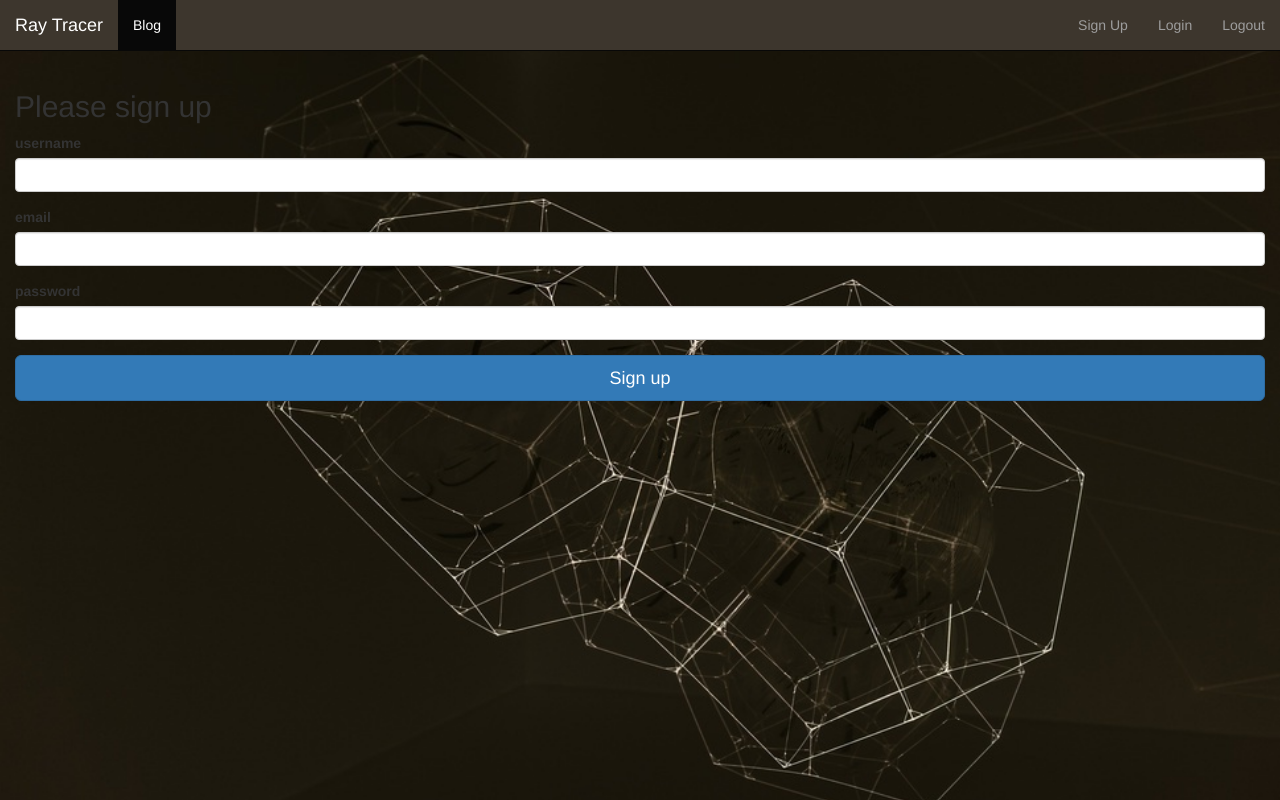
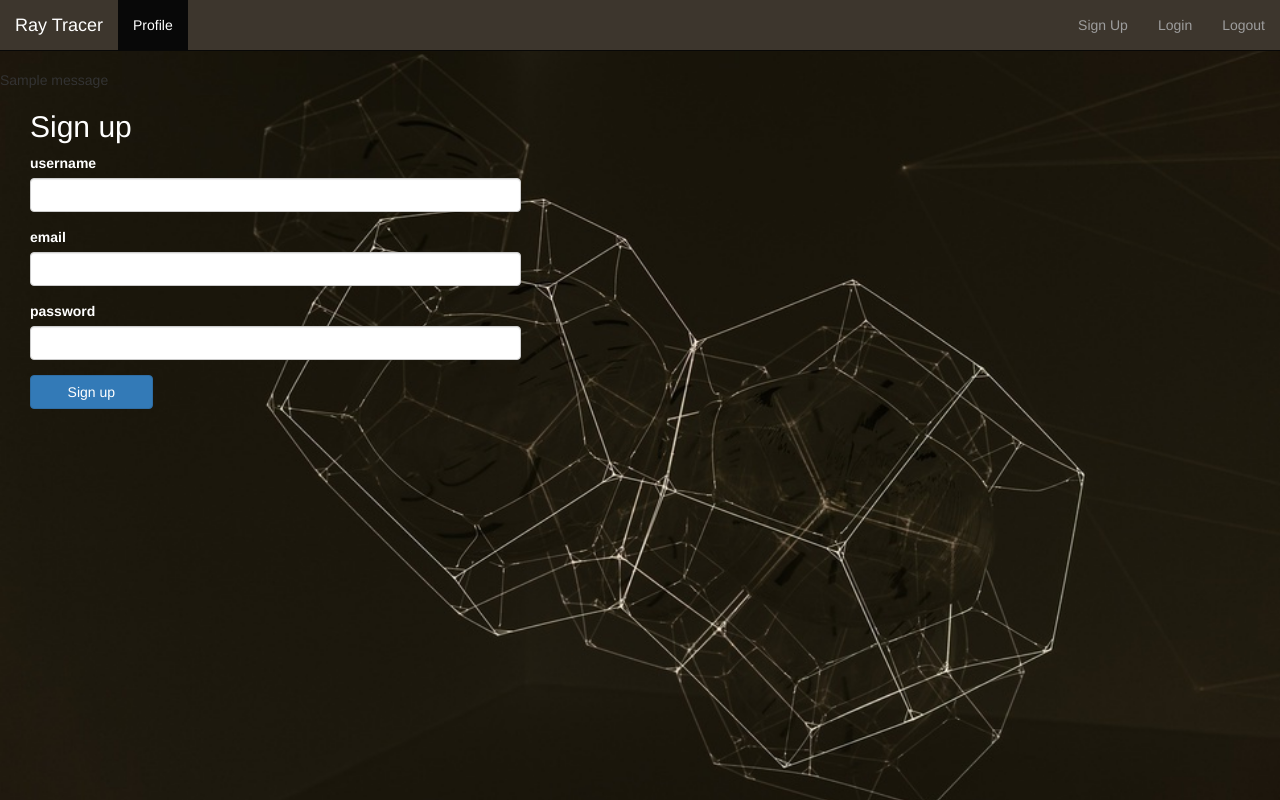
Before and after one commit to poonesh/raytracer_app, a Flask app: page /signup in a window 1280 px wide. Run offline with Flask 2, Linux system fonts and the light colour scheme; tables that the repository leaves empty hold one stand-in row (values such as "Sample post"); one stand-in notice (Sample message) is shown; some libraries are stand-ins or nearby versions.

Commit message:
Fixed Falsk-WTFform bugs

```diff
--- a/src/app.py
+++ b/src/app.py
@@ -60,7 +60,7 @@ def before_request():
 # set homepage to form.htm
 @app.route('/')
 def my_form():
-    return render_template("form.html")
+    return render_template('form.html')
 
 # route for handling login page
 @app.route('/login', methods=['GET', 'POST'])
@@ -80,10 +80,10 @@ def login():
 				# form.password.data is the plaintext password
 				# return True if the password matches and Flase otherwis
 				if login_user(user):
-					flash('You just logged in!')
+					flash('You just logged in!', 'login_message')
 					return redirect(url_for('profile_page'))
 		else:
-			flash('Error logging in!')
+			flash('Error logging in!', 'login_message_error')
 			return redirect(url_for('login'))
 	return render_template('login.html', form=form)
 
@@ -92,19 +92,25 @@ def login():
 def signup():
 	form = RegisterForm()
 	if form.validate_on_submit():
-		hashed_password = generate_password_hash(form.password.data, method="sha256")
-		new_user = Users(username=form.username.data, email=form.email.data, password=hashed_password)
-		db.session.add(new_user) #adding new python object to the session
-		db.session.commit()		 #commiting the session to the database
-		flash('You just signed up!')
-		return redirect(url_for('my_form'))
+		already_username = Users.query.filter_by(username=form.username.data).first()
+		already_email = Users.query.filter_by(email=form.email.data).first()
+		if already_username or already_email:
+			flash('username or email address taken', 'signup_unique_error')
+			return redirect(url_for('signup'))
+		else:
+			hashed_password = generate_password_hash(form.password.data, method="sha256")
+			new_user = Users(username=form.username.data, email=form.email.data, password=hashed_password)
+			db.session.add(new_user) #adding new python object to the session
+			db.session.commit()		 #commiting the session to the database
+			flash('You just signed up!', 'signup_message')
+			return redirect(url_for('my_form'))
 	return render_template('signup.html', form=form)
 
 
 @app.route('/logout')
 def logout():
 	logout_user()
-	flash('You just logged out!')
+	flash('You just logged out!', 'logout_message')
 	return redirect(url_for('my_form'))
 
 
@@ -112,7 +118,7 @@ def logout():
 @login_required
 def profile_page():
 	username = current_user.username
-	flash('Welcome, %s' %username)
+	flash('Welcome, %s' %username, 'user_profile_message')
 	id = current_user.id
 	#writing SQL query in SQLAlchemy
 	sql = text('select image from "user_image" where user_id='+str(id))
@@ -120,6 +126,7 @@ def profile_page():
 	images = []
 	for image in user_images:
 		images.append(image[0])
+		flash('images', 'image_message')
 	return render_template('profile.html', images=images)
 
 
--- a/src/static/body_style.css
+++ b/src/static/body_style.css
@@ -35,20 +35,54 @@ body
   padding: 15px 15px;
 }
 
+/*color of the forms labels (SignUp, Login, Logout)*/
+.login-form-label
+{
+  color: #fff;
+}
+
+.signup-form-label
+{
+  color: #fff;
+}
+
+form label
+{
+  color: #fff;
+}
+
 /*color of flask flash_messages and error message */
+.login_message
+{
+  color: #fff;
+}
+
+.login_message_error
+{
+  color: #ff0000;
+}
+
 .logout_message
 {
-  color:#fff;
-  padding: 3px 10px 3px 1250px;
+  color: #fff;
 }
 
-.login_message
+.signup_message
 {
-  color:#fff;
-  padding: 3px 10px 3px 1250px;
+  color: #fff;
 }
 
-.error_message
+.signup_unique_error
 {
-  color:#fff;
+  color: #ff0000;
 }
+
+.user_profile_message
+{
+  color: #fff;
+}
+
+.image_message
+{
+  color: #fff;
+}
--- a/src/static/style.css
+++ /dev/null
@@ -1,54 +0,0 @@
-
-body
-{
-  background-image:url('../static/background-image6.jpg');
-  background-attachment:fixed;
-  background-repeat: no-repeat;
-  background-size: cover;
-  margin: 0;
-  /*fixed navbar*/
-  padding-top: 70px;
-}
-
-.navbar
-{
-  background: #3D362D;
-}
-
-.page-header
-{
-	color: #adadad;
-  border-bottom: none;
-}
-
-.container
-{
-  min-height: 400px !important;
-  min-width:400px;  /*suppose you want minimun width of 1000px */
-  width: auto !important;   /*Firefox will set width as auto */
-  width:400px; /* As IE ignores !important it will set width as 1000px; */
-}
-
-#description-cont
-{
-  color: #adadad;
-  padding: 15px 15px;
-}
-
-/*color of flask flash_messages and error message */
-.logout_message
-{
-  color:#fff;
-  padding: 3px 10px 3px 1250px;
-}
-
-.login_message
-{
-  color:#fff;
-  padding: 3px 10px 3px 1250px;
-}
-
-.error_message
-{
-  color:#fff;
-}
--- a/src/templates/signup.html
+++ b/src/templates/signup.html
@@ -10,10 +10,10 @@
     <link rel="stylesheet" href="https://maxcdn.bootstrapcdn.com/bootstrap/3.3.7/css/bootstrap.min.css" integrity="sha384-BVYiiSIFeK1dGmJRAkycuHAHRg32OmUcww7on3RYdg4Va+PmSTsz/K68vbdEjh4u" crossorigin="anonymous">
     <link rel="stylesheet" href="http://cdn.phpoll.com/css/animate.css">
 
-    <link href="{{ url_for('static', filename='style.css') }}" rel="stylesheet">
+    <link href="{{ url_for('static', filename='body_style.css') }}" rel="stylesheet">
     <script type="text/javascript"
     src="https://ajax.googleapis.com/ajax/libs/jquery/2.1.3/jquery.min.js"></script>
-    <script type="text/javascript"  src = "{{ url_for('static', filename='script_form.js')}}"></script>
+    <!-- <script type="text/javascript"  src = "{{ url_for('static', filename='script_form.js')}}"></script>  -->
 
   <!--script type="text/javascript" src="/socket.io/socket.io.js"></script-->
   </head>
@@ -33,7 +33,7 @@
       <div class="collapse navbar-collapse" id="mynavbar">
 
         <ul class="nav navbar-nav">
-          <li class="active"><a href="#">Blog</a></li>
+          <li class="active"><a href="#">Profile</a></li>
         </ul>
 
         <ul class="nav navbar-nav navbar-right">
@@ -46,16 +46,23 @@
   </nav>
   <!-- end of the navbar -->
 
+  <!-- flash message -->
+  {% with messages = get_flashed_messages(with_categories=true) %}
+    {% for category, message in messages %}
+      <div class="{{ category }}">{{ message }}</div>
+    {% endfor %}
+  {% endwith %}
+
   <!-- start of the body -->
   <body>
     <div class="container">
-      <form class="form-signup" method="POST" action="/signup">
-        <h2 class="form-signup-heading">Please sign up</h2>
+      <form class="form-signup col-xs-5" method="POST" action="/signup">
+        <h2 class="signup-form-label">Sign up</h2>
         {{ form.hidden_tag() }}
         {{ wtf.form_field(form.username) }}
         {{ wtf.form_field(form.email) }}
         {{ wtf.form_field(form.password) }}
-        <button class="btn btn-lg btn-primary btn-block" type="submit">Sign up</button>
+        <button class="btn btn-primary btn-md col-xs-3" type="submit">Sign up</button>
       </form>
   </body>
   <!-- end of the body -->
```
Also changed, not shown: src/templates/form.html (+5 -3 lines), src/templates/login.html (+12 -10 lines), src/templates/profile.html (+8 -7 lines).
